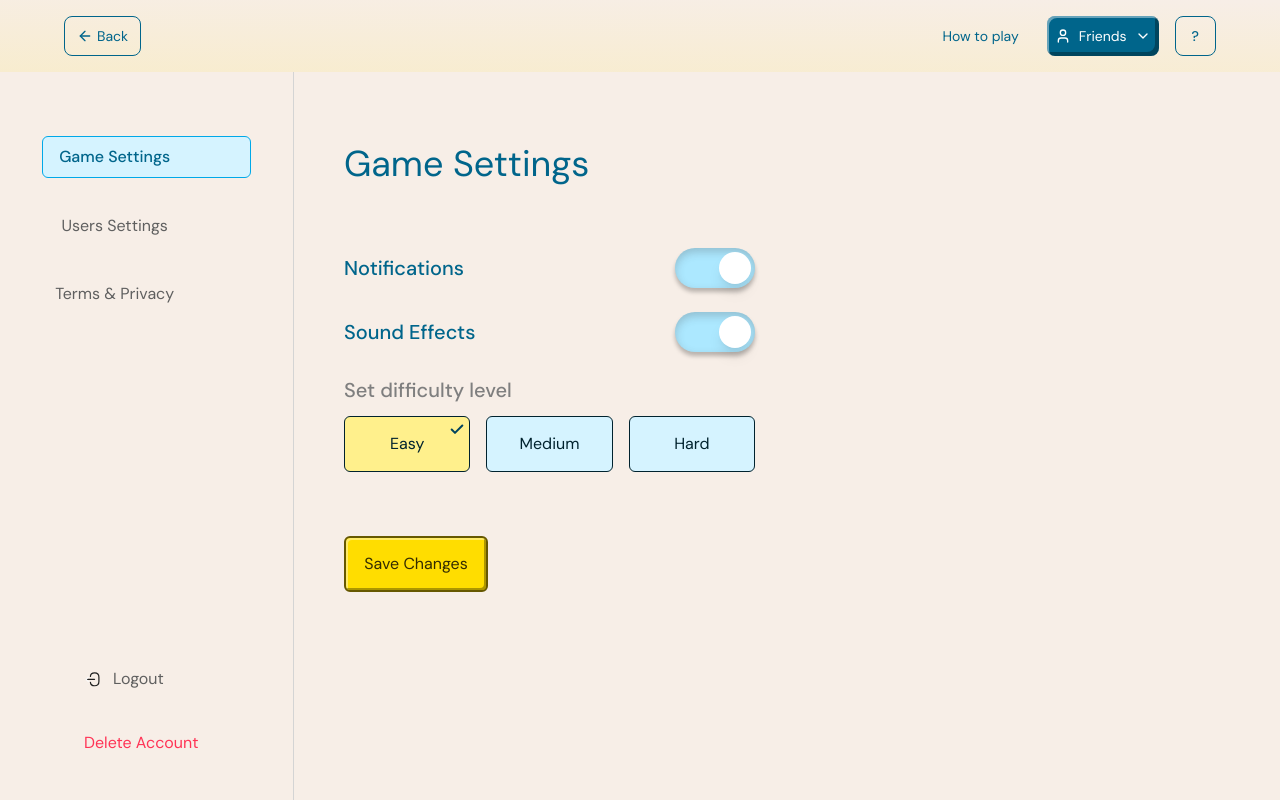
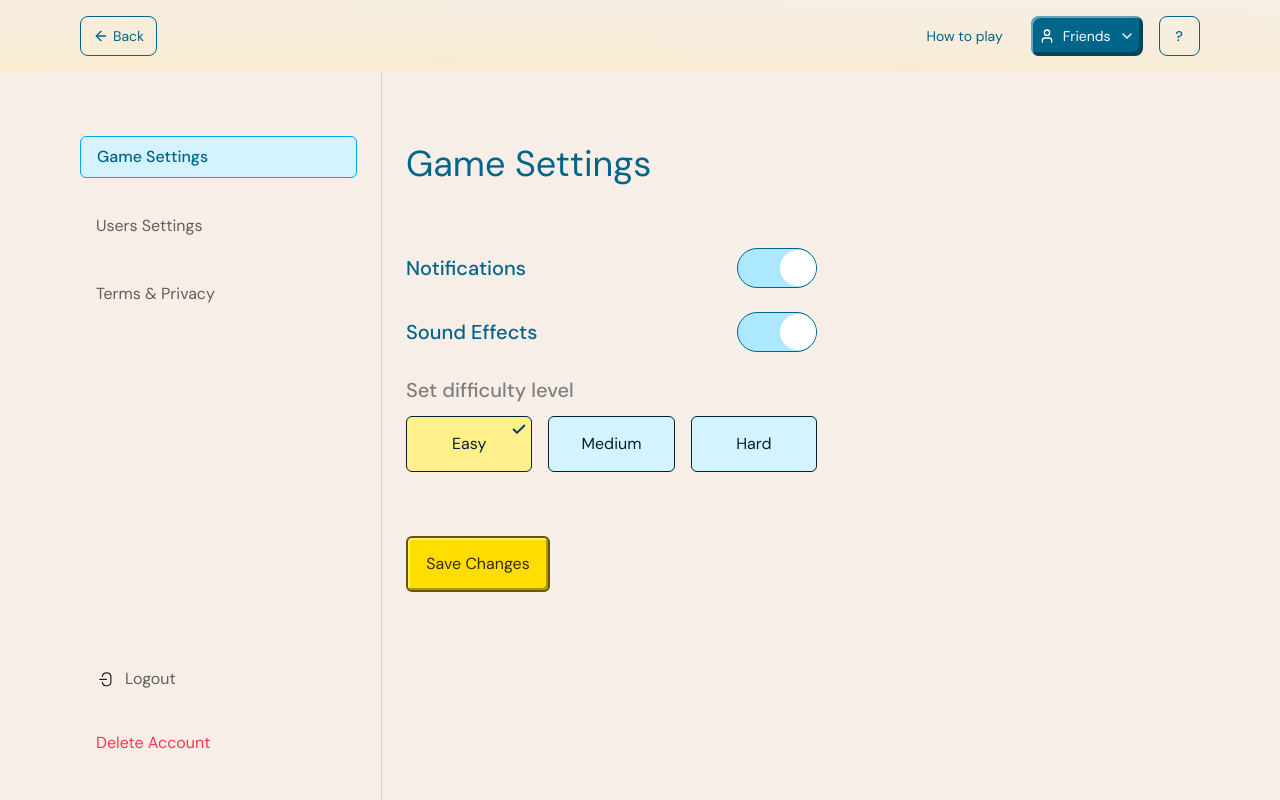
Before and after one commit to msgloriaedwin/STARLIGHT-TESTERS, a Next.js app: page /game-settings in a window 1280 px wide. Built offline with nearby package versions, Linux system fonts and the light colour scheme.

Commit message:
fix: fixed issues with the components and the styles

```diff
--- a/app/(game-settings)/game-settings/Index.tsx
+++ b/app/(game-settings)/game-settings/Index.tsx
@@ -1,7 +1,7 @@
 "use client"
 
 import { useState } from 'react';
-import { ToggleControl } from '@/app/components/ToggleControl/ToggleControl';
+import { ToggleControlSettings } from '@/app/components/ToggleControl/ToggleControlSettings';
 import RadioButton from '@/app/components/radio-button/radio-button';
 import CustomButton from '@/app/components/button/custombutton';
 import Modal from '@/app/components/modal/modal';
@@ -29,7 +29,7 @@ const Index: React.FC = () => {
                 <form onSubmit={handleFormSubmit} className="mt-16">
                     <div className="flex items-center justify-between">
                         <p className="text-xl font-medium text-primary-700">Notifications</p>
-                        <ToggleControl
+                        <ToggleControlSettings
                             className="data-[state=checked]:bg-primary-200"
                             thumbClassName="data-[state=checked]:bg-[#fff]"
                             checked={notifications}
@@ -39,7 +39,7 @@ const Index: React.FC = () => {
 
                     <div className="flex items-center justify-between my-6">
                         <p className="text-xl font-medium text-primary-700">Sound Effects</p>
-                        <ToggleControl
+                        <ToggleControlSettings
                             className="data-[state=checked]:bg-primary-200"
                             thumbClassName="data-[state=checked]:bg-[#fff]"
                             checked={soundEffects}
--- a/app/(game-settings)/layout.tsx
+++ b/app/(game-settings)/layout.tsx
@@ -13,7 +13,7 @@ export default function SettingsLayout({
        <div className="md:flex gap-3 bg-[#F7EEE7] min-h-screen">
 
        <SidebarComp />
-         <div className="w-full md:w-3/4 md:!ml-auto lg:!ml-auto pt-20">
+         <div className=" pt-20 md:!ml-[250px] lg:!ml-[382px]">
             {children}
          </div>
        </div>
--- /dev/null
+++ b/app/components/ToggleControl/ToggleControlSettings.tsx
@@ -0,0 +1,30 @@
+"use client"
+
+import * as React from "react"
+import * as SwitchPrimitives from "@radix-ui/react-switch"
+import { cn } from "@/lib/utils"
+
+const ToggleControlSettings = React.forwardRef<
+	React.ElementRef<typeof SwitchPrimitives.Root>,
+	React.ComponentPropsWithoutRef<typeof SwitchPrimitives.Root> & {
+		thumbClassName?: string
+	}
+>(({ className, thumbClassName, ...props }, ref) => (
+	<SwitchPrimitives.Root
+		className={cn(
+			"peer inline-flex h-10 w-20 p-[1.5px] shrink-0 cursor-pointer items-center rounded-[5rem] border-[0.79px] border-solid border-[#00658B] transition-colors focus-visible:outline-none focus-visible:ring-1 focus-visible:ring-ring focus-visible:ring-offset-0 focus-visible:ring-offset-background disabled:cursor-not-allowed disabled:opacity-50 data-[state=checked]:bg-primary-50 data-[state=unchecked]:bg-[#616161]  data-[state=checked]:border-primary-100]",
+			className
+		)}
+		{...props}
+		ref={ref}>
+		<SwitchPrimitives.Thumb
+			className={cn(
+				"pointer-events-none block h-9 w-9 rounded-full  ring-0 transition-transform data-[state=checked]:translate-x-10 data-[state=unchecked]:translate-x-0 data-[state=unchecked]:bg-[#fafafa]  data-[state=checked]:bg-secondary-green",
+				thumbClassName
+			)}
+		/>
+	</SwitchPrimitives.Root>
+))
+ToggleControlSettings.displayName = SwitchPrimitives.Root.displayName
+
+export { ToggleControlSettings }
--- a/app/components/forms/join-game-form/index.tsx
+++ b/app/components/forms/join-game-form/index.tsx
@@ -62,7 +62,7 @@ const JoinGameForm = ({
         <Form {...form}>
           <form
             onSubmit={(e) => {
-              router.push("/waiting-room");
+              router.push("/numbers");
               form.handleSubmit(handleFormSubmit)(e);
             }}
             className="bg-form-blue p-[0.9rem] sm:p-6 rounded-[0.45rem] sm:rounded-[0.75rem] flex flex-col gap-[0.9rem] sm:gap-6"
--- a/app/components/navbars/custom-navbars/JoinGameNavbar.tsx
+++ b/app/components/navbars/custom-navbars/JoinGameNavbar.tsx
@@ -38,7 +38,7 @@ const JoinGameNavbar = ({ handleShareGameLink, showCup }: PageProps) => {
     <div className="">
       <Navbar className="bg-body z-[995]">
         <div
-          className="container flex justify-between py-4"
+          className="container flex justify-between md:py-4 min-w-[100vw]"
           style={{
             background:
               "linear-gradient(181deg, #F7EEE7 0.47%, #F9E9A3 277.67%, #FD0 438.32%)",
--- a/app/components/settings/header.tsx
+++ b/app/components/settings/header.tsx
@@ -5,7 +5,7 @@ import CustomButton from "../button/custombutton";
 
 export default function SettingsHeader () {
   return (
-  <header className="hidden fixed w-full text-[#00658B] text-sm py-4 px-8 lg:px-16 md:flex z-50 items-center justify-between "style={{ background: 'linear-gradient(181deg, #F7EEE7 0.47%, #F9E9A3 277.67%, #FD0 438.32%)'}}>
+  <header className="hidden fixed w-full text-[#00658B] text-sm py-4 px-8 md:px-20 md:flex z-50 items-center justify-between "style={{ background: 'linear-gradient(181deg, #F7EEE7 0.47%, #F9E9A3 277.67%, #FD0 438.32%)'}}>
       <CustomButton variant='outline' className="text-foreground !bg-transparent !border-[#00658B] !text-[#00658B] font-normal flex items-center justify-center gap-x-1 !px-3"><ArrowLeft size={16} />Back</CustomButton>
       <ul className="flex items-center gap-x-7">
         <li>How to play</li>
--- a/app/components/settings/sidebar.tsx
+++ b/app/components/settings/sidebar.tsx
@@ -1,24 +1,24 @@
-"use client";
-import { usePathname } from "next/navigation";
-import Link from "next/link";
-import { Sheet, SheetContent, SheetTrigger } from "@/components/ui/sheet";
-import { ArrowLeft, Menu } from "lucide-react";
-import Image from "next/image";
+"use client"
+import { usePathname } from "next/navigation"
+import Link from "next/link"
+import { Sheet, SheetContent, SheetTrigger } from "@/components/ui/sheet"
+import { ArrowLeft, Menu } from "lucide-react"
+import Image from "next/image"
 export function SidebarComp() {
-  const path = usePathname();
+	const path = usePathname()
 
 	const links = [
 		{ href: "/game-settings", label: "Game Settings" },
 		{ href: "/profile-settings", label: "Users Settings" },
 		{ href: "/terms-and-privacy", label: "Terms & Privacy" },
-  ];
+	]
 
 	const linkClasses = (href: string) =>
-    `block py-2 text-[1rem] mb-3 md:mb-7  whitespace-nowrap text-left pr-20 pl-4 md:pr-10 lg:pr-20 rounded-lg sm:rounded-md   ${
+		`block py-2 text-[1rem] mb-3 md:mb-7  whitespace-nowrap text-left pr-4 pl-4 md:pr-4 lg:pr-20 rounded-lg sm:rounded-md   ${
 			path === href
-        ? " font-medium text-button-dark-blue bg-button-dark-blue-text  pr-20  md:pr-10 lg:pr-20 text-primary-700 border border-primary-500 bg-primary-100  transition-all duration-300 ease-in delay-200 pl-4 rounded-md border border-[#00A8E8]"
+				? " font-medium text-button-dark-blue bg-button-dark-blue-text  pr-4  md:pr-4 lg:pr-20 text-primary-700 border border-primary-500 bg-primary-100  transition-all duration-300 ease-in delay-200 pl-4 rounded-md border border-[#00A8E8]"
 				: "text-[#5F5F5F]"
-    }`;
+		}`
 
 	return (
 		<>
@@ -37,8 +37,7 @@ export function SidebarComp() {
 										boxShadow:
 											"2px 2px 0px 0px rgba(255, 255, 255, 0.40) inset, -4px -4px 0px 0px rgba(0, 0, 0, 0.32) inset",
 									}}
-                  className="!bg-[#00658B] !text-sm rounded-lg  h-10 px-2 text-white   flex items-center gap-x-2"
-                >
+									className="!bg-[#00658B] !text-sm rounded-lg  h-10 px-2 text-white   flex items-center gap-x-2">
 									{" "}
 									<Menu />
 								</button>
@@ -54,8 +53,7 @@ export function SidebarComp() {
 									<Link
 										href={link.href}
 										className={linkClasses(link.href)}
-                    passHref
-                  >
+										passHref>
 										{link.label}
 									</Link>
 								</li>
@@ -70,7 +68,11 @@ export function SidebarComp() {
 									/>
 									Logout
 								</li>
-                <Link href='/components/delete-account' className='text-error  whitespace-nowrap'>Delete Account</Link>
+								<Link
+									href="/components/delete-account"
+									className="text-error  whitespace-nowrap">
+									Delete Account
+								</Link>
 							</div>
 						</ul>
 					</SheetContent>
@@ -78,22 +80,21 @@ export function SidebarComp() {
 			</aside>
 
 			{/* DESKTOP SIDEBAR */}
-      <aside className="hidden fixed mt-10 md:w-[25%] lg:w-[23%] min-h-screen md:flex flex-col justify-between  pt-24 h-screen z-10 border-r border-r-[#D4D4D4] py-4 px-7">
+			<aside className="hidden fixed mt-10 md:w-[250px] lg:w-[382px] min-h-screen md:flex flex-col justify-between pt-24 h-screen z-10 border-r border-r-[#D4D4D4] py-4 pr-6 pl-20">
 				<div className="flex h-[90%]  flex-col justify-between">
-          <ul className="md:flex flex-col  items-center">
+					<ul className="md:flex flex-col">
 						{links.map((link) => (
 							<li key={link.href}>
 								<Link
 									href={link.href}
 									className={linkClasses(link.href)}
-                  passHref
-                >
+									passHref>
 									{link.label}
 								</Link>
 							</li>
 						))}
 					</ul>
-          <ul className="flex pl-14 items-start flex-col gap-y-10">
+					<ul className="flex pl-4 items-start flex-col gap-y-10">
 						<li className="text-neutral-700 flex items-center gap-x-3">
 							<Image
 								src="/assets/icons/logout.svg"
@@ -103,10 +104,14 @@ export function SidebarComp() {
 							/>
 							Logout
 						</li>
-            <Link href='/components/delete-account' className='text-error  whitespace-nowrap'>Delete Account</Link>
+						<Link
+							href="/components/delete-account"
+							className="text-error  whitespace-nowrap">
+							Delete Account
+						</Link>
 					</ul>
 				</div>
 			</aside>
 		</>
-  );
+	)
 }
```
Lines whose indentation alone changed are shown as unchanged.
